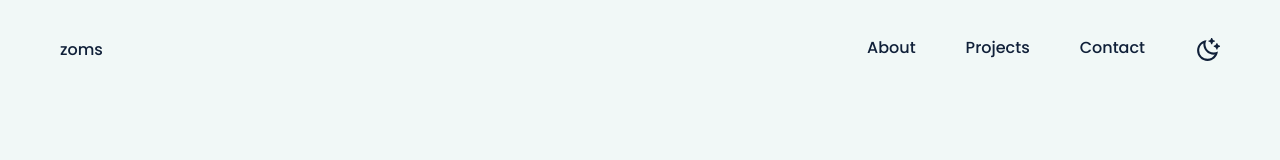
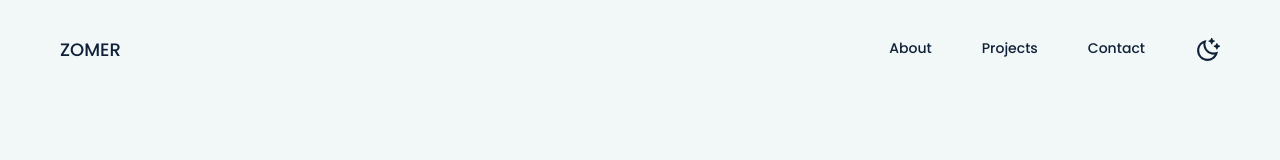
Before and after one commit to zomeru/portfolio, a Next.js app: page / in a window 1280 px wide. Shown: the top 160 px of the page. Built offline with nearby package versions, Linux system fonts and the light colour scheme.

Commit message:
Small tweaks

```diff
--- a/src/components/nav.tsx
+++ b/src/components/nav.tsx
@@ -49,10 +49,10 @@ const Nav: React.FC<INavProps> = ({ theme, toggleTheme, isHome }) => {
 
   const Logo = () =>
     isHome ? (
-      <a href='https://zomergregorio.live'>zoms</a>
+      <a href='https://zomergregorio.live'>Zomer</a>
     ) : (
       <Link href='/' passHref>
-        <a>Zoms</a>
+        <a>Zomer</a>
       </Link>
     );
 
--- a/src/styles/componentStyles/navStyles.ts
+++ b/src/styles/componentStyles/navStyles.ts
@@ -1,5 +1,4 @@
 import styled from 'styled-components';
-import { motion } from 'framer-motion';
 
 export const StyledNav = styled.header`
   height: var(--nav-height);
@@ -14,9 +13,14 @@ export const StyledNav = styled.header`
     align-items: center;
   }
 
+  .logo a {
+    text-transform: uppercase;
+    font-size: var(--fz-lg);
+  }
+
   a {
     font-weight: var(--font-medium);
-    font-size: var(--fz-md);
+    font-size: var(--fz-sm);
     transition: color 0.2s ease-out;
 
     :hover {
@@ -24,20 +28,6 @@ export const StyledNav = styled.header`
     }
   }
 `;
-
-// export const StyledLogo = styled(motion.a)`
-//   /* text-transform: uppercase; */
-//   font-weight: var(--font-regular);
-//   font-size: var(--fz-md);
-
-//   a {
-//     transition: color 0.2s ease-out;
-
-//     :hover {
-//       color: ${({ theme }) => theme.accentMain};
-//     }
-//   }
-// `;
 
 export const StyledLinks = styled.div`
   @media only screen and (max-width: 768px) {
@@ -51,14 +41,4 @@ export const StyledLinks = styled.div`
       margin-right: var(--mg-xl);
     }
   }
-
-  /* a {
-    font-size: var(--fz-md);
-    font-weight: var(--font-medium);
-    transition: color 0.2s ease-out;
-
-    :hover {
-      color: ${({ theme }) => theme.accentMain};
-    }
-  } */
 `;
```
